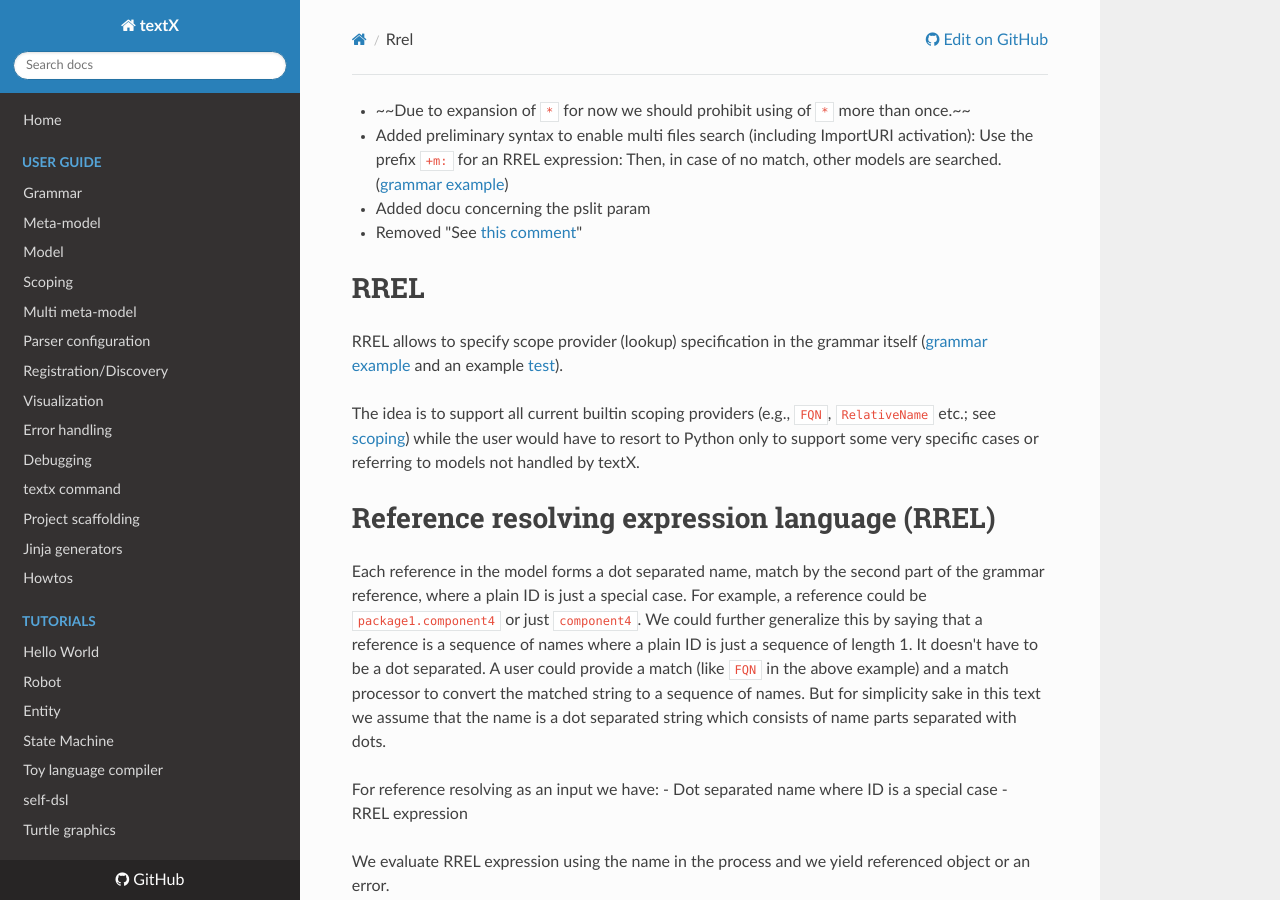
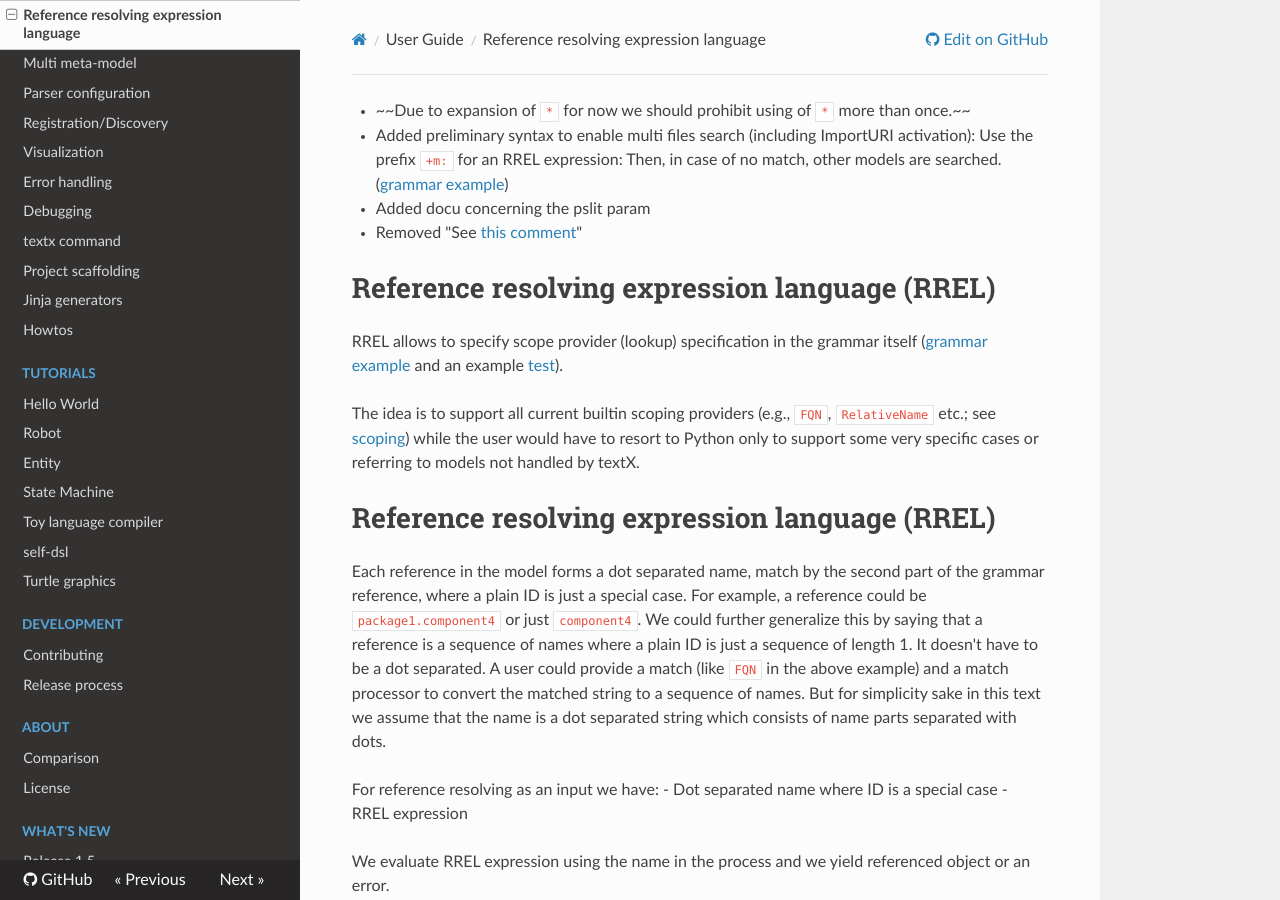
Before and after one commit to textX/textX, an MkDocs documentation site: the page built from docs/rrel.md, in a window 1280 px wide and 900 px high. Built offline with MkDocs 1.6.1, drawn with Linux system fonts in a browser that asks for light colours; nearby versions of some CDN libraries; comment, search, counter and statistics services are not loaded.

Commit message:
changes according to the reviewers comments.

```diff
--- a/docs/rrel.md
+++ b/docs/rrel.md
@@ -6,7 +6,7 @@ Changes:
  * Added docu concerning the pslit param
  * Removed "See [this comment](https://github.com/igordejanovic/textX/issues/111#issuecomment-441308211)"
 
-# RREL
+# Reference resolving expression language (RREL)
 RREL allows to specify scope provider (lookup) specification in the
 grammar itself ([grammar example](tests/functional/test_scoping/components_model1/ComponentsRrel.tx) and
 an example [test](https://github.com/textX/textX/blob/master/tests/functional/examples/test_hierarchical_data_structures_referencing_attributes.py)).
--- a/mkdocs.yml
+++ b/mkdocs.yml
@@ -15,6 +15,7 @@ nav:
   - Meta-model: metamodel.md
   - Model: model.md
   - Scoping: scoping.md
+  - Reference resolving expression language: rrel.md
   - Multi meta-model: multimetamodel.md
   - Parser configuration: parser_config.md
   - Registration/Discovery: registration.md
```
